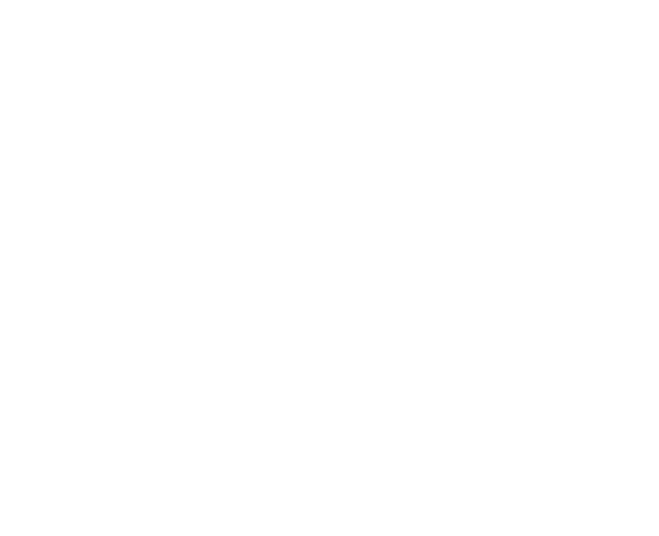
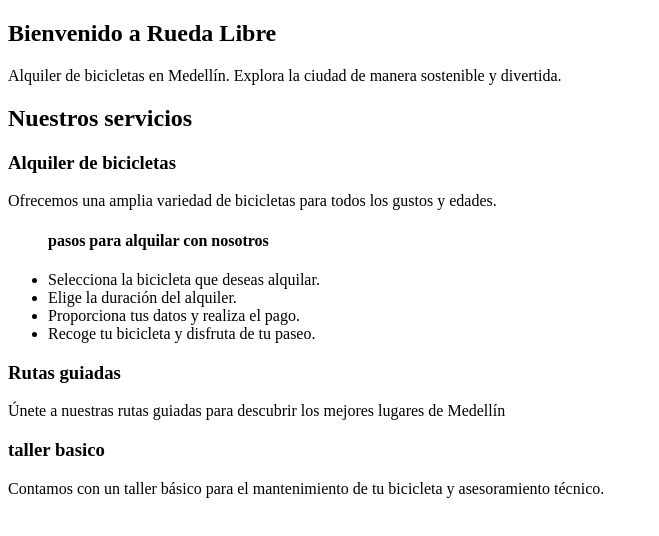
Before and after one commit to Alexruiz0906/rueda-libre, a plain HTML site: page index.html in a window 1280 px wide. Shown: the whole page, without its empty margins (0-659 px from the left). Drawn offline with Linux system fonts and the light colour scheme.

```diff
--- a/index.html
+++ b/index.html
@@ -6,6 +6,31 @@
     <title>Rueda Libre | Alquiler de bicicletas en Medellín</title>
 </head>
 <body>
+    <section>
+        <h1>Bienvenido a Rueda Libre</h1>
+        <p>Alquiler de bicicletas en Medellín. Explora la ciudad de manera sostenible y divertida.</p>
+        <h2>Nuestros servicios</h2>
+        <h3>Alquiler de bicicletas</h3>
+        <p>Ofrecemos una amplia variedad de bicicletas para todos los gustos y edades.
+        <ul><h4>pasos para alquilar con nosotros</h4>
+            <li>Selecciona la bicicleta que deseas alquilar.</li>
+            <li>Elige la duración del alquiler.</li>
+            <li>Proporciona tus datos y realiza el pago.</li>
+            <li>Recoge tu bicicleta y disfruta de tu paseo.</li>
+
+        </ul>
+        <h3>Rutas guiadas</h3>
+        <p>Únete a nuestras rutas guiadas para descubrir los mejores lugares de Medellín
+        <h3>taller basico</h3>
+        <p>Contamos con un taller básico para el mantenimiento de tu bicicleta y asesoramiento técnico.
+
+
+
+
+
+
+
+
 
 </body>
 </html>
```
Also changed, not shown: img/bicicleta.jpg (added), img/portada.jpg (added), img/ruta.jpg (added).
